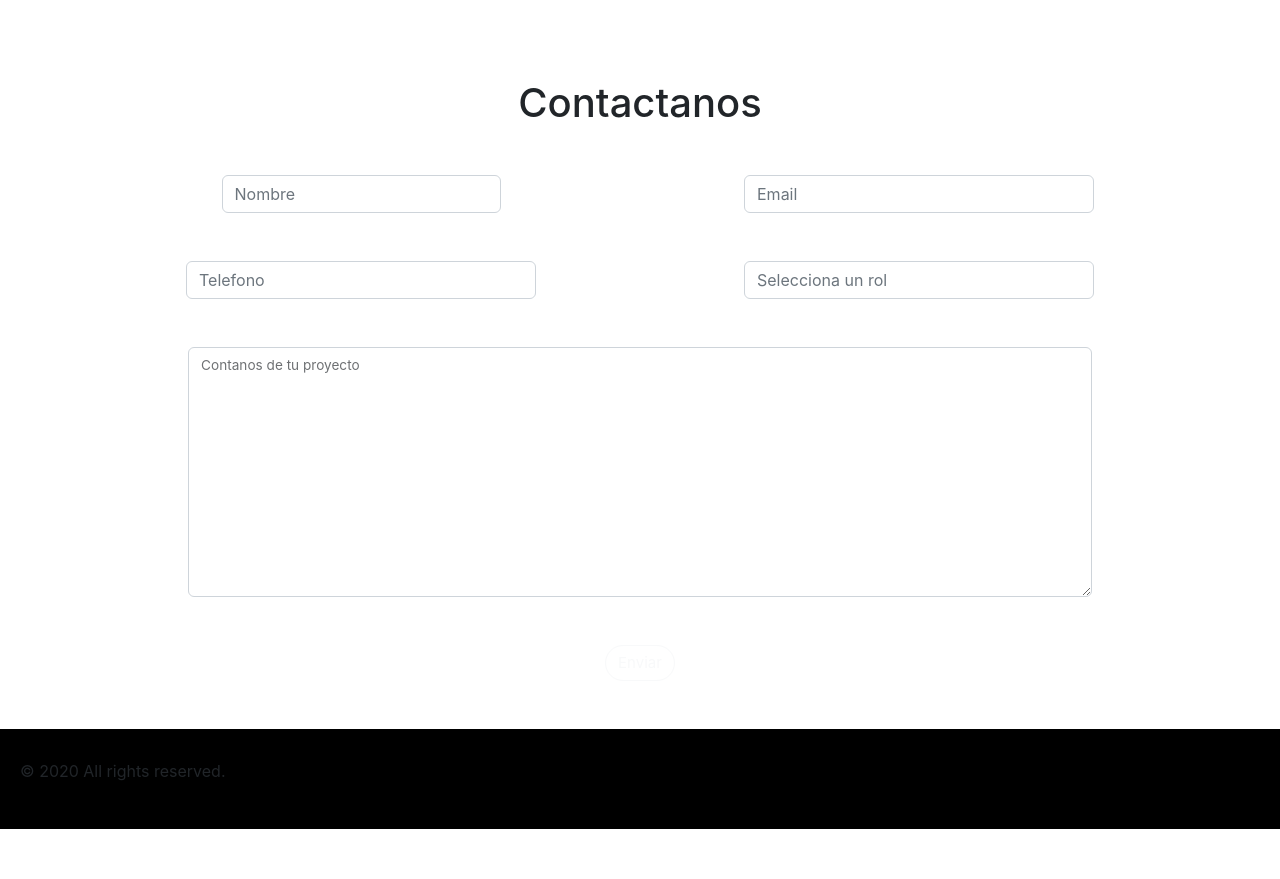
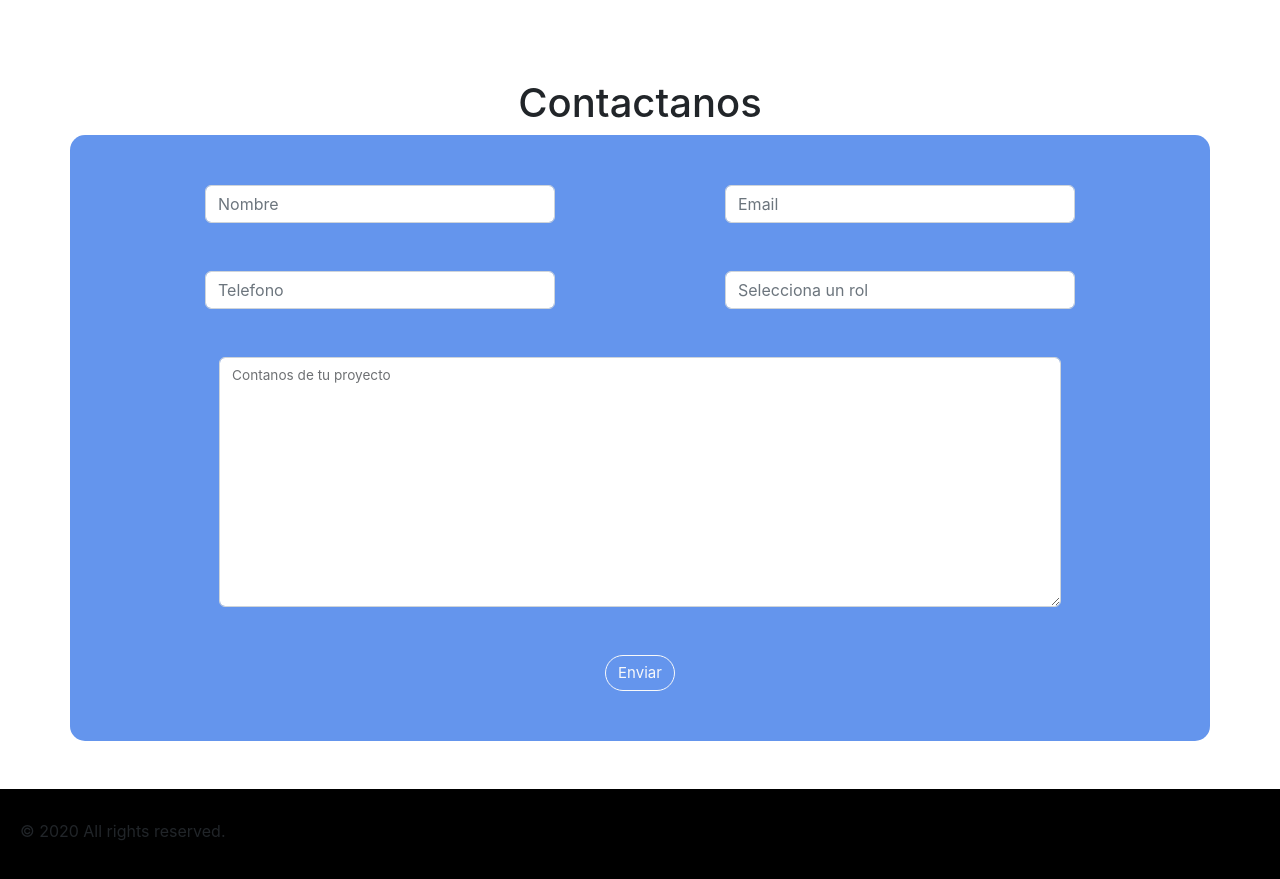
Before and after one commit to GeronimoVenzi/autodatee-web2, a Next.js app: page / in a window 1280 px wide. Shown: the part 3260-4139 px from the top of the page. Before the commit the page ends 4089 px from the top, so only its background shows below. Built offline with nearby package versions, Linux system fonts and the light colour scheme.

Commit message:
custom formpage

```diff
--- a/components/FormPage/FormPage.jsx
+++ b/components/FormPage/FormPage.jsx
@@ -10,11 +10,11 @@ export const FormPage = () => {
                 <h1>Contactanos</h1>
             </div>
 
-            <Form className="container bg-form mt-5">
+            <Form className={`${styles.bg_form} container mb-5`}>
                 <div className={styles.form__group}>
                     <div>
                         <Form.Group
-                            className="mb-5 form__group__input"
+                            className={`${styles.form__group__input} mb-5`}
                             controlId="formBasicName"
                         >
                             <Form.Control type="name" placeholder="Nombre" />
--- a/components/FormPage/FormPage.module.css
+++ b/components/FormPage/FormPage.module.css
@@ -1,4 +1,4 @@
-.bg-form {
+.bg_form {
     background-color:cornflowerblue;
     padding: 50px;
     border-radius: 15px;
```
